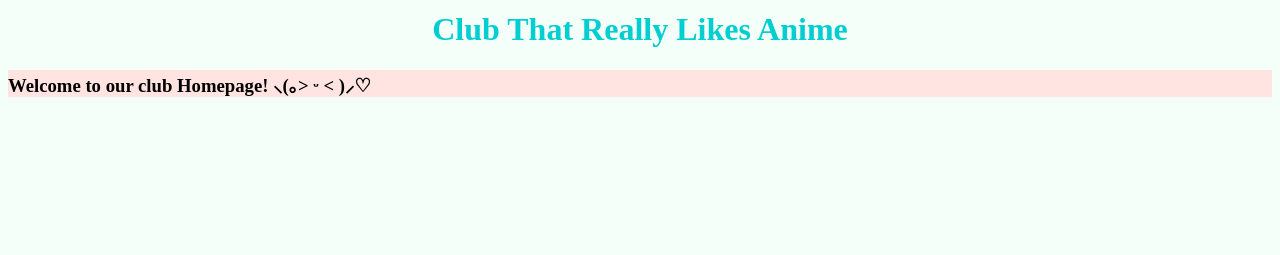
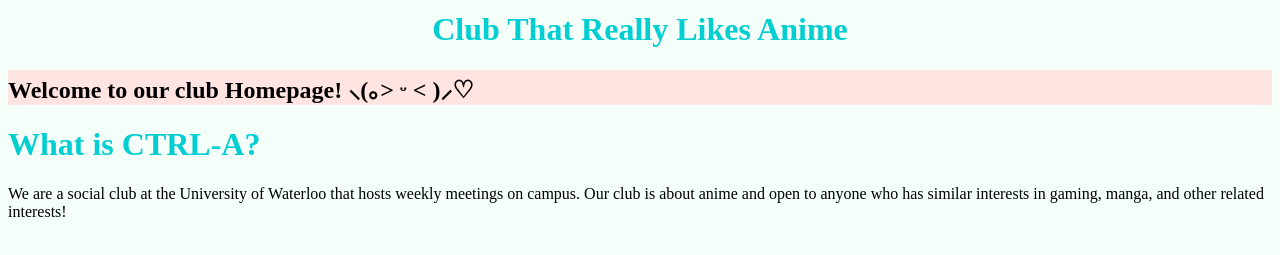
Before and after one commit to chobitsonico/chobitsonico.github.io, a plain HTML site: page index.html in a window 1280 px wide. Shown: the part 257-512 px from the top of the page. Drawn offline with Linux system fonts and the light colour scheme.

Commit message:
Update club homepage content and styling

```diff
--- a/index.html
+++ b/index.html
@@ -1,4 +1,6 @@
 <body style="background-color:#F5FFFA">
 <center><img src="https://files.catbox.moe/xuz183.png" alt="CTRL-A logo" style="width:800px;height:239px;">
 <h1 style="color:DarkTurquoise;">Club That Really Likes Anime</h1></center>
-<left><h3 style="background-color:#FFE4E1;">Welcome to our club Homepage! ⸜(｡˃ ᵕ ˂ )⸝♡</h3></left>
+<left><b><h2 style="background-color:#FFE4E1;">Welcome to our club Homepage! ⸜(｡˃ ᵕ ˂ )⸝♡</h2></b>
+<h1 style="color:DarkTurquoise;">What is CTRL-A?</h1>
+<body style="color:DarkTurquoise;">We are a social club at the University of Waterloo that hosts weekly meetings on campus. Our club is about anime and open to anyone who has similar interests in gaming, manga, and other related interests!</body>
```
